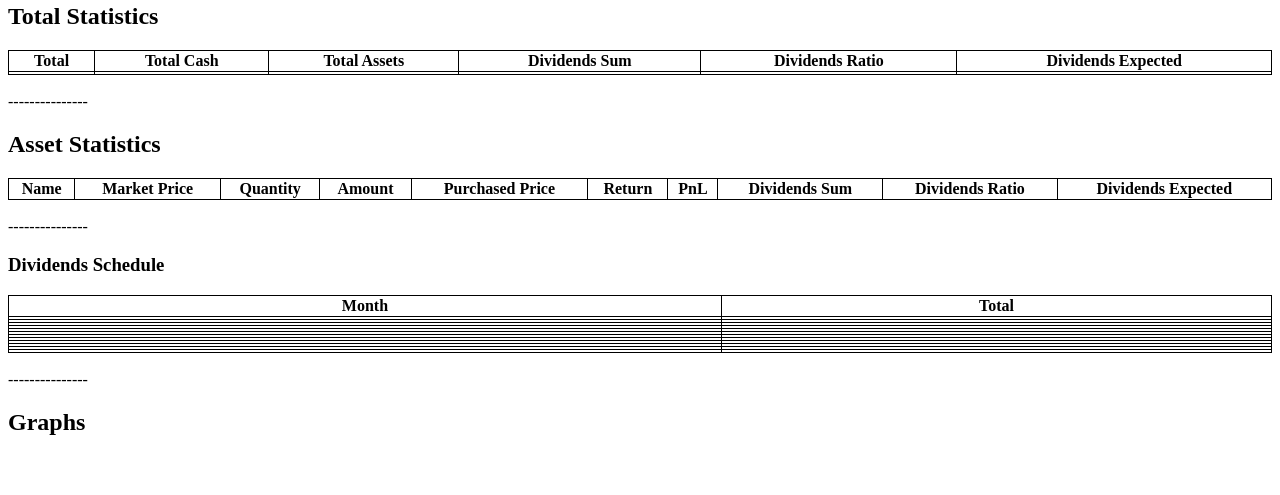
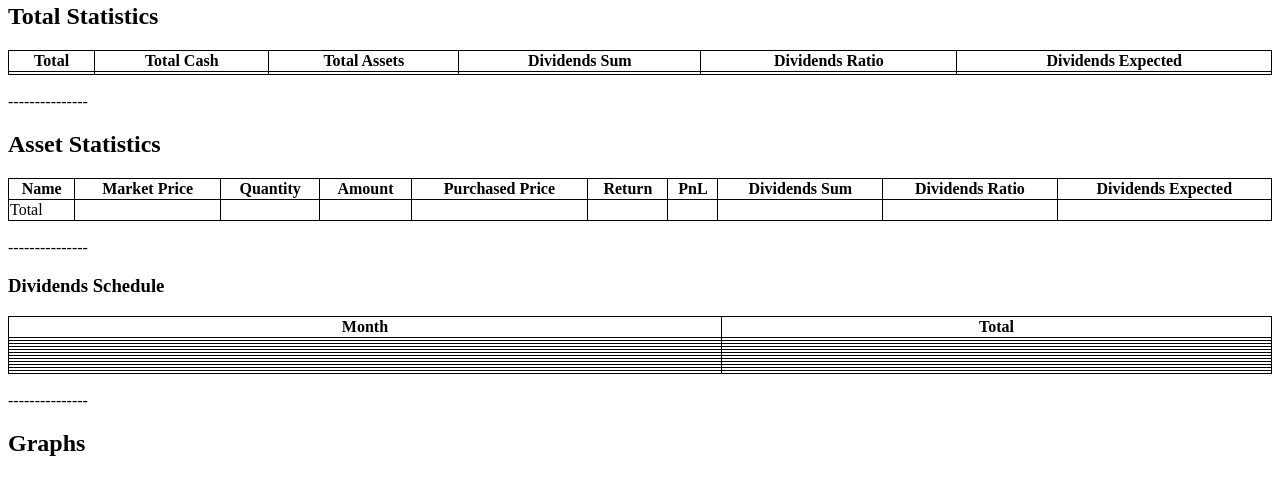
Before and after one commit to florentvx/FidelityAnalytics, a Python web app: template library/template/my_template.jinja in a window 1280 px wide. Shown: the part 169-664 px from the top of the page. Run offline with Jinja, Linux system fonts and the light colour scheme; the template is opened without the code that fills it, so the values that code supplies are empty.

Commit message:
added total pnl

```diff
--- a/library/template/my_template.jinja
+++ b/library/template/my_template.jinja
@@ -74,6 +74,18 @@
                 <td>{{ data[item].dividends_expectation }}</td>
             </tr>
         {% endfor %}
+        <tr>
+            <td>Total</td>
+            <td></td>
+            <td></td>
+            <td>{{ total_data.total_value }}</td>
+            <td></td>
+            <td>{{ total_data.total_return }}</td>
+            <td>{{ total_data.total_pnl }}</td>
+            <td>{{ total_data.dividends_sum }}</td>
+            <td>{{ total_data.dividends_ratio }}</td>
+            <td>{{ total_data.dividends_expectation }}</td>
+        </tr>
     </table>
     <br>
     ---------------
```
Also changed, not shown: library/core/history.py (+15 -0 lines).
